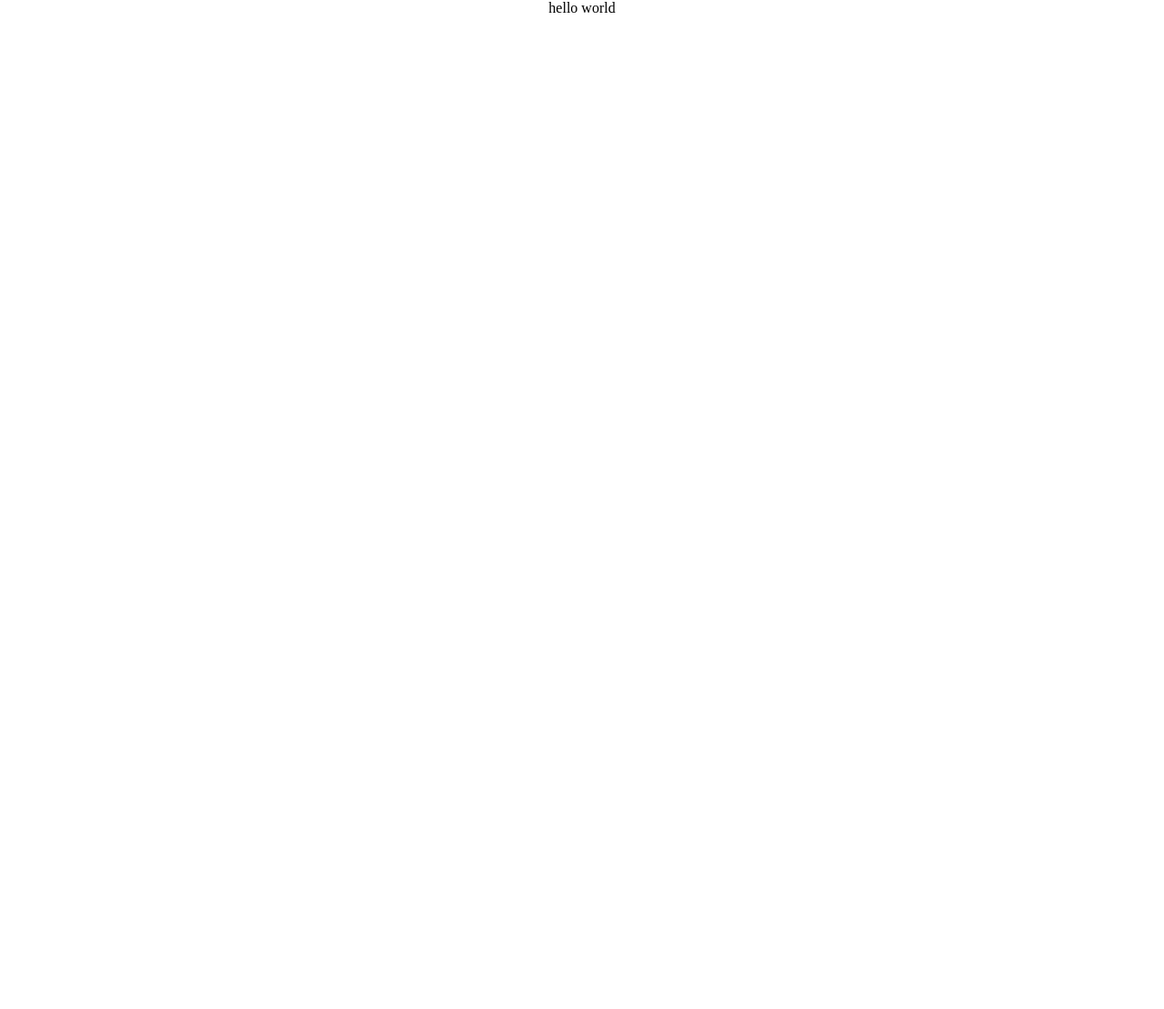
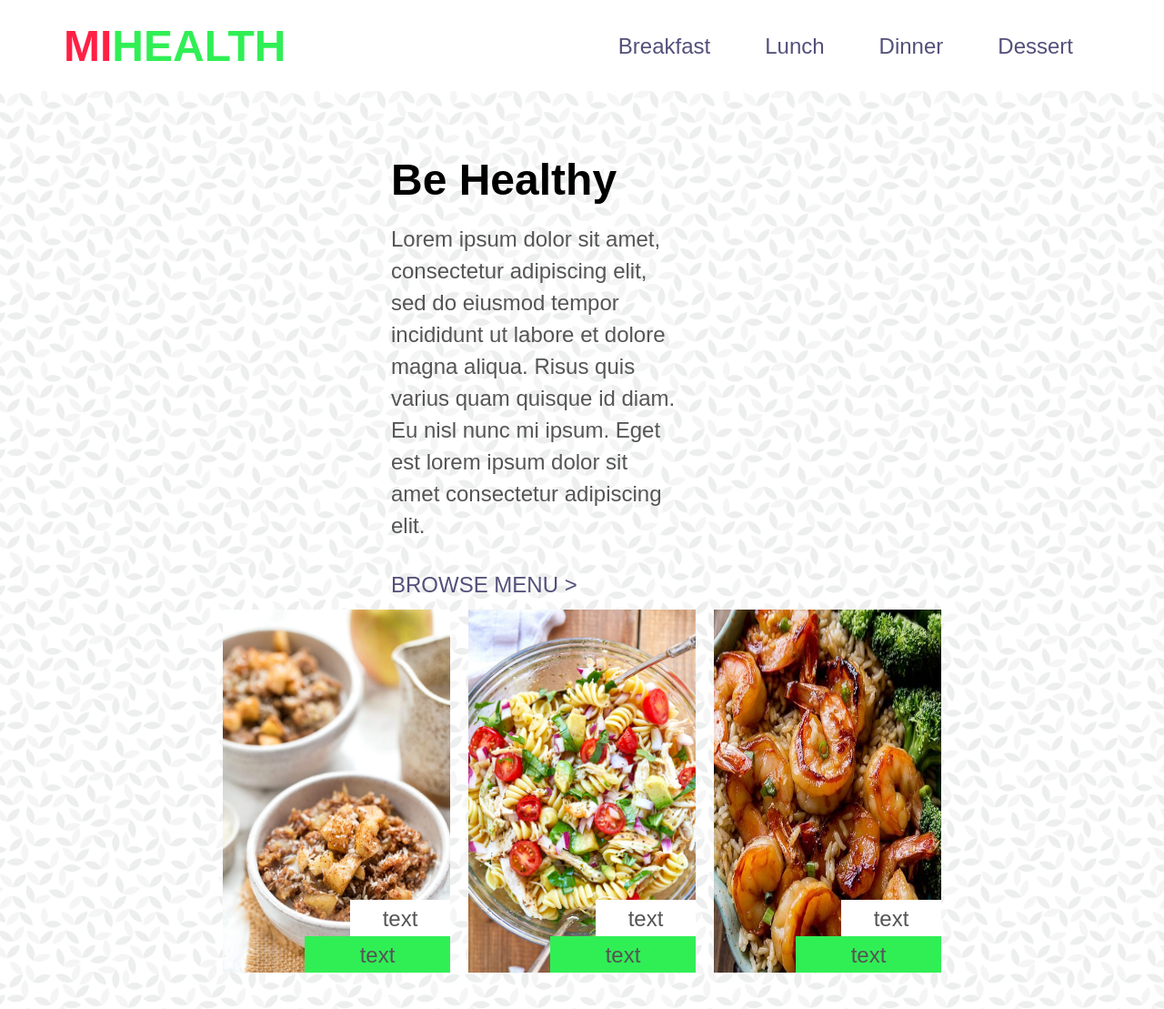
Before and after one commit to Norgret/mi-health-mockup, a plain HTML site: page index.html in a window 1280 px wide. Shown: the whole page at 91% size. Before the commit the page ends 800 px from the top, so only its background shows below. Drawn offline with Linux system fonts and the light colour scheme.

Commit message:
finished project

```diff
--- a/index.html
+++ b/index.html
@@ -8,7 +8,88 @@
 </head>
 
 <body>
-	<div>hello world</div>
+
+
+	<div id='navbar'>
+
+		<div class='logo'>
+			<h1 class='text header'><span class='red'>MI</span><span class='green'>HEALTH</span></h1>
+		</div>
+
+		<div class='tools'>
+
+			<div class='link'>
+				<a href="#" class='text link'>Breakfast</a>
+			</div>
+			<div class='link'>
+				<a href="#" class='text link'>Lunch</a>
+			</div>
+			<div class='link'>
+				<a href="#" class='text link'>Dinner</a>
+			</div>
+			<div class='link'>
+				<a href="#" class='text link'>Dessert</a>
+			</div>
+
+		</div>
+
+	</div>
+
+
+	<div id='navbar-padding'></div>
+
+
+	<div id='content-container'>
+
+		<div class='content'>
+			<div class='title'>
+				<h1 class='text header'>Be Healthy</h1>
+			</div>
+			<div class='content-body'>
+				<p class='text'>Lorem ipsum dolor sit amet, consectetur adipiscing elit, sed do eiusmod tempor incididunt ut labore et dolore magna aliqua. Risus quis varius quam quisque id diam. Eu nisl nunc mi ipsum. Eget est lorem ipsum dolor sit amet consectetur adipiscing elit.</p>
+				<a href="#" class='text link menu-link'>BROWSE MENU &gt</a>
+			</div>
+		</div>
+
+		<div class='images-container'>
+			<div class='image'>
+				<img src="./resources/images/quinoa.jpeg"></img>
+				<div class='label-container'>
+					<div class='text-container top'>
+						<div class='text label top'>text</div>
+					</div>
+					<div class='text-container bottom'>
+						<div class='text label bottom'>text</div>
+					</div>
+				</div>
+			</div>
+			<div class='image'>
+				<img src="./resources/images/pasta.jpeg"></img>
+				<div class='label-container'>
+					<div class='text-container top'>
+						<div class='text label top'>text</div>
+					</div>
+					<div class='text-container bottom'>
+						<div class='text label bottom'>text</div>
+					</div>
+				</div>
+			</div>
+			<div class='image'>
+				<img src="./resources/images/shrimp.jpeg"></img>
+				<div class='label-container'>
+					<div class='text-container top'>
+						<div class='text label top'>text</div>
+					</div>
+					<div class='text-container bottom'>
+						<div class='text label bottom'>text</div>
+					</div>
+				</div>
+			</div>
+		</div>
+
+	</div>
+
+
 </body>
 
 </html>
--- a/styles/styles.css
+++ b/styles/styles.css
@@ -1,9 +1,141 @@
 * {
 	margin: 0px;
 	padding: 0px;
+	color: #000;
 }
 body {
 	display: flex;
 	flex-direction: column;
 	align-items: center;
+	background-image: url("../resources/images/geometric-leaves.png");
+	background-position: center;
+	background-repeat: repeat;
+	background-size: 300px;
 }
+
+.text {
+	color: #555555;
+	font-family: sans-serif;
+	font-size: 1.5em;
+	line-height: 35px;
+}
+.text.link {
+	color: #54507a;
+	text-decoration: none;
+}
+.text.link:hover {
+	color: #000000;
+	border-bottom: 2px solid #dedfea;
+}
+.text.header {
+	color: #000000;
+	font-size: 3.0em;
+	margin: 30px 0 30px 0;
+}
+
+/* Nav bar styles */
+
+#navbar-padding {
+	height: 100px;
+}
+#navbar {
+	position: fixed;
+	display: flex;
+	justify-content: space-between;
+	align-items: center;
+	width: 100vw;
+	height: 100px;
+	background-color: #fff;
+}
+#navbar > .logo {
+	margin-left: 70px;
+}
+#navbar > .logo > .text.header > .red {
+	color: #ff2045;
+}
+#navbar > .logo > .text.header > .green {
+	color: #30ef55;
+}
+#navbar > .tools {
+	display: flex;
+	justify-content: center;
+	margin-right: 70px;
+}
+#navbar > .tools > .link {
+	margin: 30px;
+}
+
+
+/* Content styles */
+
+#content-container {
+	display: flex;
+	flex-wrap: wrap;
+	justify-content: center;
+	width: 90vw;
+	margin: 50px;
+}
+
+#content-container > .content {
+	width: 25vw;
+	min-width: 300px;
+	margin-right: 100px;
+}
+
+.content-body {
+	height: 100%;
+}
+.content-body > .text {
+	margin: 30px 0 30px 0;
+}
+
+
+/* Images */
+
+#content-container > .images-container {
+	display: flex;
+	flex-wrap: wrap;
+	justify-content: center;
+}
+.image {
+	position: relative;
+}
+.image img {
+	width: 16vw;
+	min-width: 250px;
+	height: 100%;
+	margin: 10px;
+}
+
+.image > .label-container {
+	display: flex;
+	flex-direction: column;
+	align-items: flex-end;
+	justify-content: flex-end;
+	text-align: center;
+	position: absolute;
+	bottom: -10px;
+	right: 10px;
+}
+.image > .label-container .label.top {
+	width: 90px;
+}
+.image > .label-container .label.bottom {
+	width: 140px;
+}
+
+.image > .label-container > .text-container {
+	display: flex;
+	align-items: center;
+	height: 40px;
+}
+.image > .label-container > .text-container.top {
+	background-color: #ffffff;
+}
+.image > .label-container > .text-container.bottom {
+	background-color: #30ef55;
+}
+
+.image > .label-container .text {
+	margin: 10px;
+}
```
